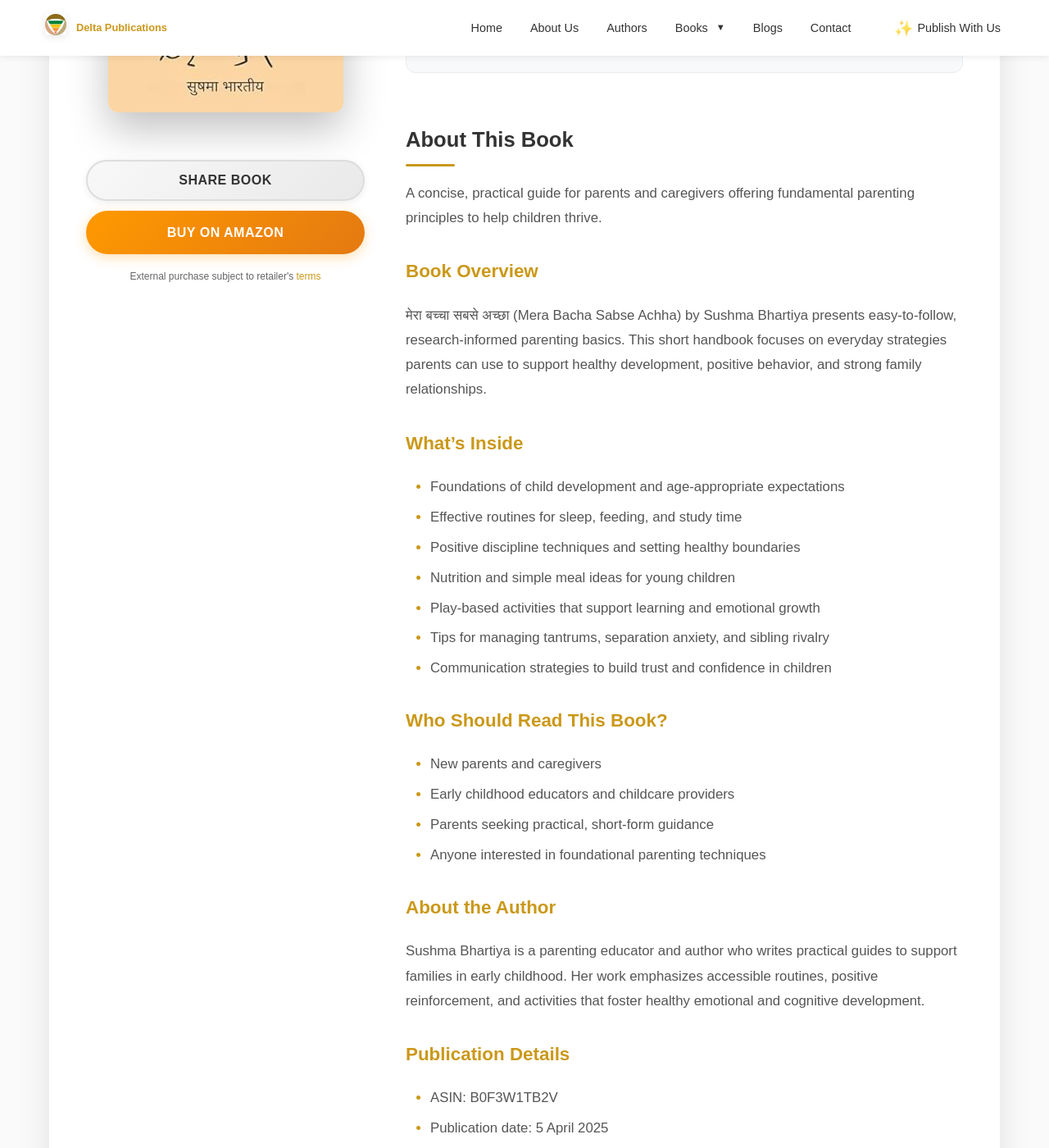
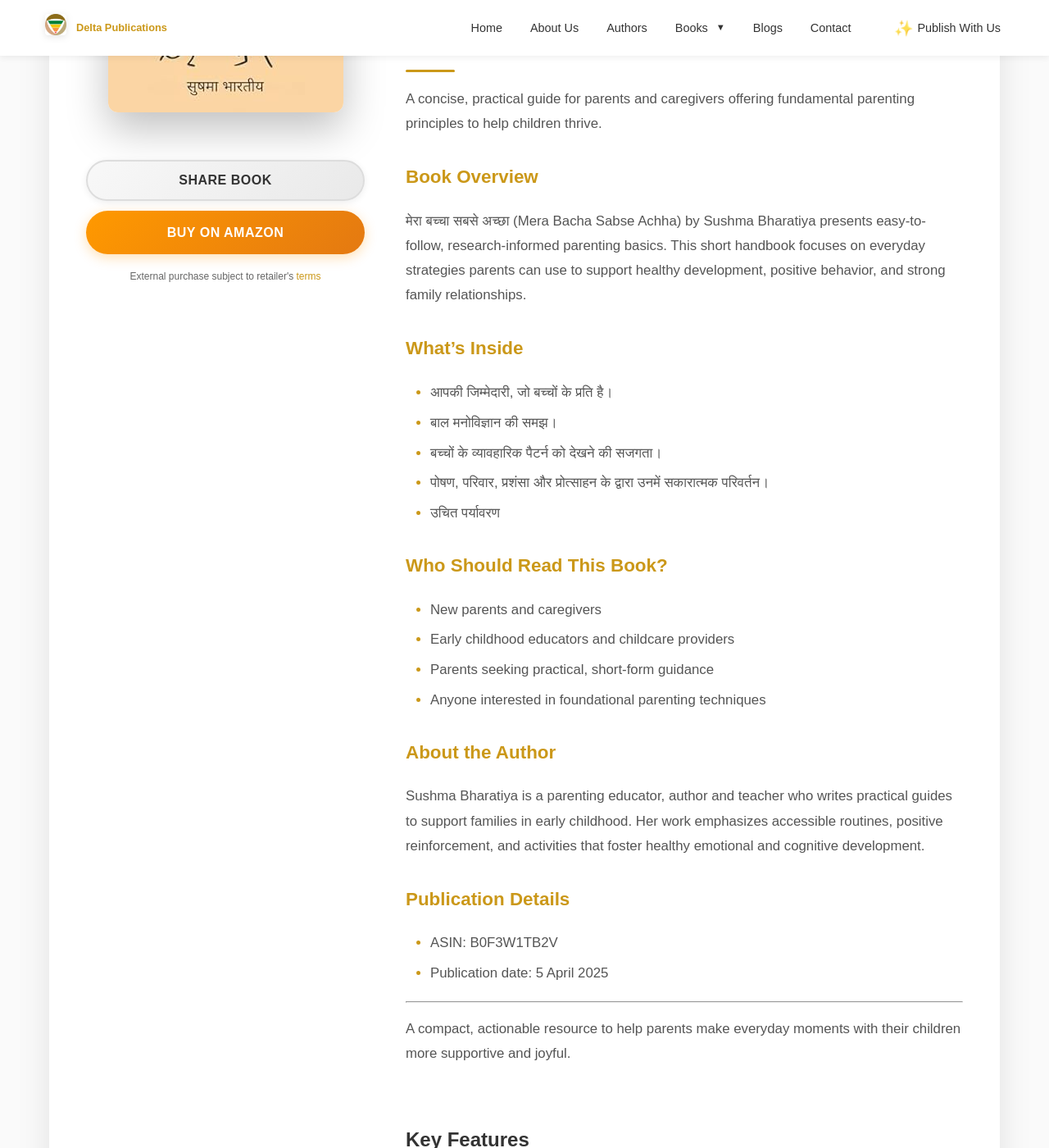
Before and after one commit to gauravsc-alc/gauravsc-alc.github.io, a Jekyll site: the page built from _books/Mera_Bacha_Sabse_Achha.md, in a window 1280 px wide and 1400 px high, scrolled down 535 px. Shown: the whole window at 82% size. Built offline with Jekyll 4.4.1, drawn with Linux system fonts in a browser that asks for light colours; some of the changed text lies outside the part shown.

Commit message:
Updated Sushma profile

```diff
--- a/_books/Mera_Bacha_Sabse_Achha.md
+++ b/_books/Mera_Bacha_Sabse_Achha.md
@@ -1,6 +1,6 @@
 ---
-title: "मेरा बच्चा सबसे अच्छा (Mera Bacha Sabse Achha): पेरेंटिंग के आधारभूत सूत्र"
-author: "Sushma Bhartiya"
+title: "मेरा बच्चा सबसे अच्छा"
+author: "Sushma Bharatiya"
 pages: "46 pages"
 cover: "/books/Mera_Bacha_Sabse_Achha.jpg"
 book_category: "Children"
@@ -21,17 +21,15 @@ A concise, practical guide for parents and caregivers offering fundamental paren
 
 ## Book Overview
 
-मेरा बच्चा सबसे अच्छा (Mera Bacha Sabse Achha) by Sushma Bhartiya presents easy-to-follow, research-informed parenting basics. This short handbook focuses on everyday strategies parents can use to support healthy development, positive behavior, and strong family relationships.
+मेरा बच्चा सबसे अच्छा (Mera Bacha Sabse Achha) by Sushma Bharatiya presents easy-to-follow, research-informed parenting basics. This short handbook focuses on everyday strategies parents can use to support healthy development, positive behavior, and strong family relationships.
 
 ## What's Inside
 
-- Foundations of child development and age-appropriate expectations
-- Effective routines for sleep, feeding, and study time
-- Positive discipline techniques and setting healthy boundaries
-- Nutrition and simple meal ideas for young children
-- Play-based activities that support learning and emotional growth
-- Tips for managing tantrums, separation anxiety, and sibling rivalry
-- Communication strategies to build trust and confidence in children
+* आपकी जिम्मेदारी, जो बच्चों के प्रति है।
+* बाल मनोविज्ञान की समझ।
+* बच्चों के व्यावहारिक पैटर्न को देखने की सजगता।
+* पोषण, परिवार, प्रशंसा और प्रोत्साहन के द्वारा उनमें सकारात्मक परिवर्तन।
+* उचित पर्यावरण
 
 ## Who Should Read This Book?
 
@@ -42,7 +40,7 @@ A concise, practical guide for parents and caregivers offering fundamental paren
 
 ## About the Author
 
-Sushma Bhartiya is a parenting educator and author who writes practical guides to support families in early childhood. Her work emphasizes accessible routines, positive reinforcement, and activities that foster healthy emotional and cognitive development.
+Sushma Bharatiya is a parenting educator, author and teacher who writes practical guides to support families in early childhood. Her work emphasizes accessible routines, positive reinforcement, and activities that foster healthy emotional and cognitive development.
 
 ## Publication Details
 
```
Also changed, not shown: _authors/Sushma.md (added, +15 -0 lines), _authors/khushboo-agrawal.md (renamed from _authors/gaurav copy.md), images/authors/sushma-bharatiya.jpg (added).
